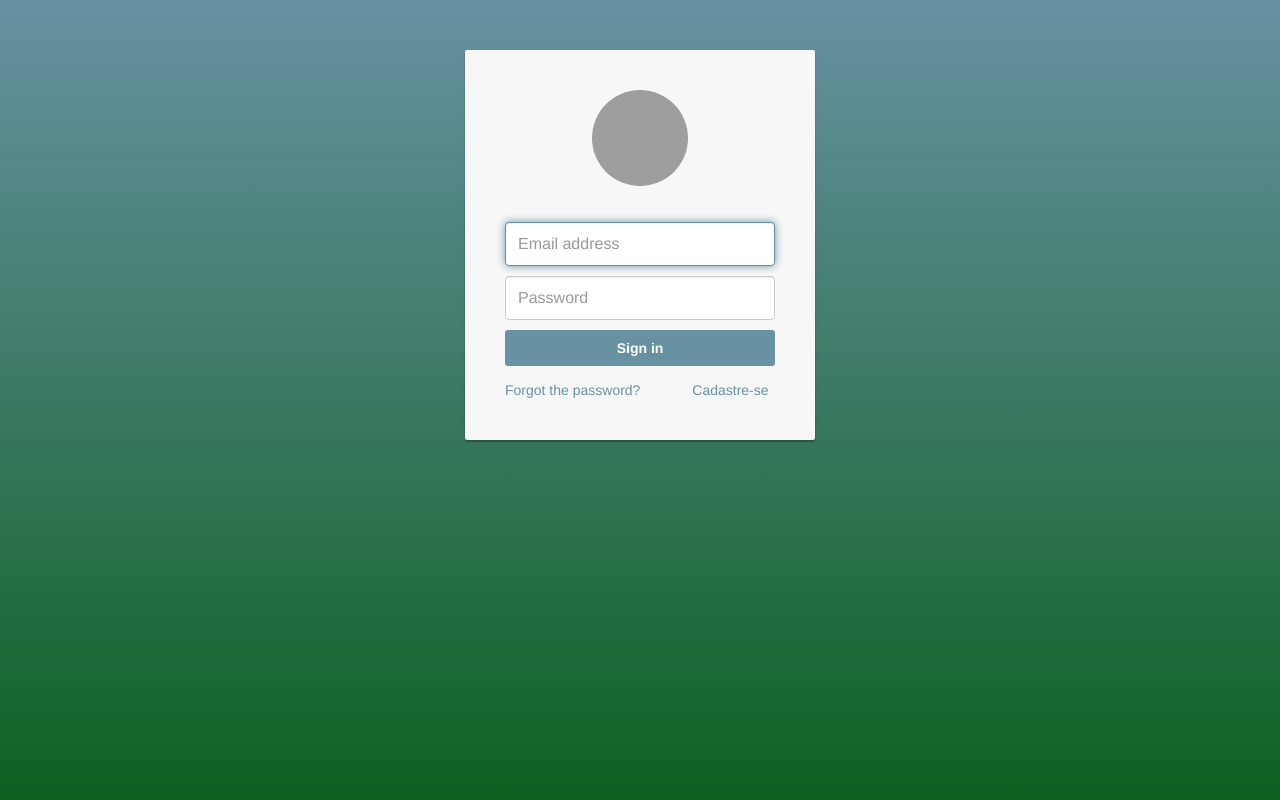
After one commit to BrunoFelipi/CopiaMidiaSapiens, a PHP site: page /login.php in a window 1280 px wide. The commit adds this page. Run offline with PHP 8.4, Linux system fonts and the light colour scheme; some libraries are stand-ins or nearby versions; grey boxes are pictures that could not be loaded.

Commit message:
28/03/2016
Inserido:
- página de login.
- página de novo cadastro.
- validação para cadastro.

```diff
--- /dev/null
+++ b/login.php
@@ -0,0 +1,173 @@
+<?php include('validacao/conexao.php') ?>
+<?php include('validacao/import.html') ?>
+
+<html>
+    <head>
+        <style>
+            body, html {
+                height: 100%;
+                background-repeat: no-repeat;
+                background-image: linear-gradient(rgb(104, 145, 162), rgb(12, 97, 33));
+            }
+
+            .card-container.card {
+                max-width: 350px;
+                padding: 40px 40px;
+            }
+
+            .btn {
+                font-weight: 700;
+                height: 36px;
+                -moz-user-select: none;
+                -webkit-user-select: none;
+                user-select: none;
+                cursor: default;
+            }
+
+            /*
+             * Card component
+             */
+            .card {
+                background-color: #F7F7F7;
+                /* just in case there no content*/
+                padding: 20px 25px 30px;
+                margin: 0 auto 25px;
+                margin-top: 50px;
+                /* shadows and rounded borders */
+                -moz-border-radius: 2px;
+                -webkit-border-radius: 2px;
+                border-radius: 2px;
+                -moz-box-shadow: 0px 2px 2px rgba(0, 0, 0, 0.3);
+                -webkit-box-shadow: 0px 2px 2px rgba(0, 0, 0, 0.3);
+                box-shadow: 0px 2px 2px rgba(0, 0, 0, 0.3);
+            }
+
+            .profile-img-card {
+                width: 96px;
+                height: 96px;
+                margin: 0 auto 10px;
+                display: block;
+                -moz-border-radius: 50%;
+                -webkit-border-radius: 50%;
+                border-radius: 50%;
+            }
+
+            /*
+             * Form styles
+             */
+            .profile-name-card {
+                font-size: 16px;
+                font-weight: bold;
+                text-align: center;
+                margin: 10px 0 0;
+                min-height: 1em;
+            }
+
+            .reauth-email {
+                display: block;
+                color: #404040;
+                line-height: 2;
+                margin-bottom: 10px;
+                font-size: 14px;
+                text-align: center;
+                overflow: hidden;
+                text-overflow: ellipsis;
+                white-space: nowrap;
+                -moz-box-sizing: border-box;
+                -webkit-box-sizing: border-box;
+                box-sizing: border-box;
+            }
+
+            .form-signin #inputEmail,
+            .form-signin #inputPassword {
+                direction: ltr;
+                height: 44px;
+                font-size: 16px;
+            }
+
+            .form-signin input[type=email],
+            .form-signin input[type=password],
+            .form-signin input[type=text],
+            .form-signin button {
+                width: 100%;
+                display: block;
+                margin-bottom: 10px;
+                z-index: 1;
+                position: relative;
+                -moz-box-sizing: border-box;
+                -webkit-box-sizing: border-box;
+                box-sizing: border-box;
+            }
+
+            .form-signin .form-control:focus {
+                border-color: rgb(104, 145, 162);
+                outline: 0;
+                -webkit-box-shadow: inset 0 1px 1px rgba(0,0,0,.075),0 0 8px rgb(104, 145, 162);
+                box-shadow: inset 0 1px 1px rgba(0,0,0,.075),0 0 8px rgb(104, 145, 162);
+            }
+
+            .btn.btn-signin {
+                /*background-color: #4d90fe; */
+                background-color: rgb(104, 145, 162);
+                /* background-color: linear-gradient(rgb(104, 145, 162), rgb(12, 97, 33));*/
+                padding: 0px;
+                font-weight: 700;
+                font-size: 14px;
+                height: 36px;
+                -moz-border-radius: 3px;
+                -webkit-border-radius: 3px;
+                border-radius: 3px;
+                border: none;
+                -o-transition: all 0.218s;
+                -moz-transition: all 0.218s;
+                -webkit-transition: all 0.218s;
+                transition: all 0.218s;
+            }
+
+            .btn.btn-signin:hover,
+            .btn.btn-signin:active,
+            .btn.btn-signin:focus {
+                background-color: rgb(12, 97, 33);
+            }
+
+            .forgot-password {
+                color: rgb(104, 145, 162);
+            }
+
+            .forgot-password:hover,
+            .forgot-password:active,
+            .forgot-password:focus{
+                color: rgb(12, 97, 33);
+            }
+
+        </style>
+
+    </head>
+
+    <body>
+
+        <div class="container">
+            <div class="card card-container">
+                <!-- <img class="profile-img-card" src="//lh3.googleusercontent.com/-6V8xOA6M7BA/AAAAAAAAAAI/AAAAAAAAAAA/rzlHcD0KYwo/photo.jpg?sz=120" alt="" /> -->
+                <img id="profile-img" class="profile-img-card" src="//ssl.gstatic.com/accounts/ui/avatar_2x.png" />
+                <p id="profile-name" class="profile-name-card"></p>
+                <form class="form-signin">
+                    <span id="reauth-email" class="reauth-email"></span>
+                    <input type="email" id="inputEmail" class="form-control" placeholder="Email address" required autofocus>
+                    <input type="password" id="inputPassword" class="form-control" placeholder="Password" required>
+
+                    <button class="btn btn-lg btn-primary btn-block btn-signin" type="submit">Sign in</button>
+                </form><!-- /form -->
+                <a href="#" class="forgot-password" style="text-align: left">
+                    Forgot the password?
+                </a>
+
+                <a href="novoCadastro.php" class="forgot-password" style="padding-left: 48">
+                    Cadastre-se
+                </a>
+
+            </div>
+        </div>
+
+    </body>
+</html>
--- a/inserirAcao.php
+++ b/validacao/inserirAcao.php
@@ -1,5 +1,5 @@
 <?php include('conexao.php') ?>
-<?php include('./import.html') ?>
+<?php include('import.html') ?>
 <?php include ('./index.php') ?>
 
 <?php
@@ -9,7 +9,7 @@
     $maquina = gethostbyaddr($_SERVER['REMOTE_ADDR']);
     $data = date('d-m-Y') . ' ' .date('H:i:s');
 
-    $insert = "insert into usuario values (0,'$maquina','$data')";
+    $insert = "insert into info values (0,'$maquina','$data')";
     mysqli_query($conecta, $insert);
     session_unset();
     session_destroy();
--- /dev/null
+++ b/validacao/validarLogin.php
@@ -0,0 +1,2 @@
+<?php include('conexao.php') ?>
+<?php include('import.html') ?>
```
Also changed, not shown: copiarArquivo.php (deleted, +0 -94 lines), index.php (+28 -17 lines), informacoes.php (+35 -8 lines), novoCadastro.php (added, +208 -0 lines), teste.php (deleted, +0 -7 lines), validacao/copiarArquivo.php (added, +87 -0 lines), validacao/inserirCadastro.php (added, +20 -0 lines), resources/ok.png (renamed from ok.png), resources/sa.png (renamed from sa.png), validacao/conexao.php (renamed from conexao.php), validacao/import.html (renamed from import.html), 1 other file.
